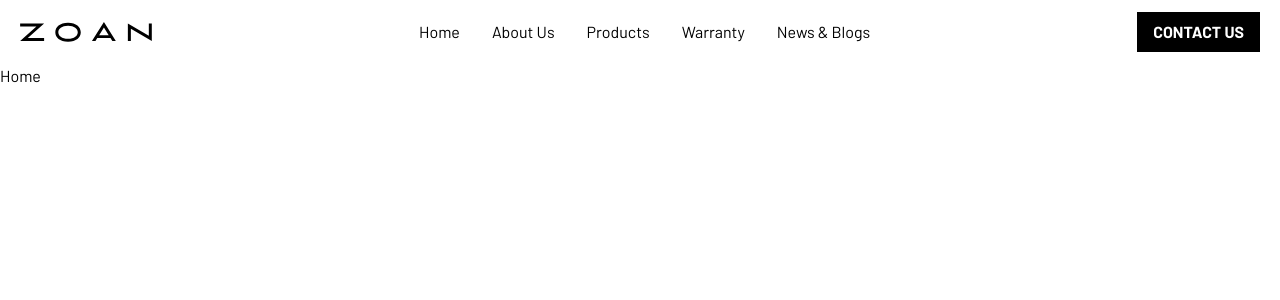
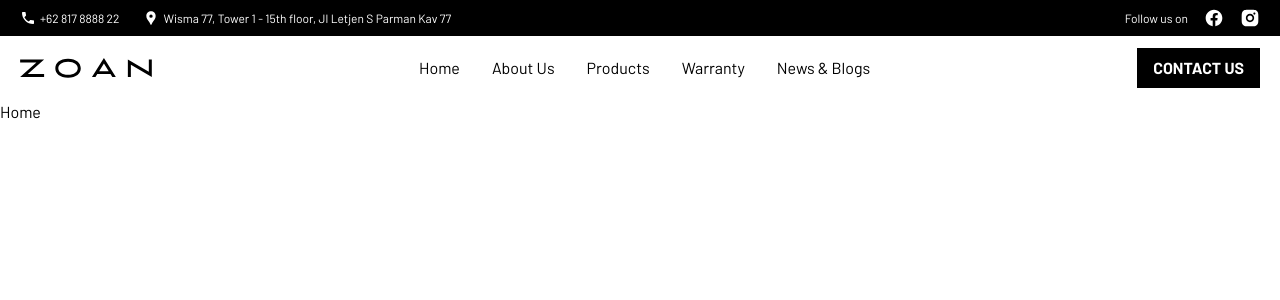
Before and after one commit to hrndbrs/zoan-client, a Next.js app: page / in a window 1280 px wide. Shown: the top 300 px of the page. Built offline with nearby package versions, Linux system fonts and the light colour scheme.

Commit message:
feat: added labeltop component
- moved navigation menu import to header component
- installed react icons
- replaced navigation menu import in root layout to header

```diff
--- a/app/layout.tsx
+++ b/app/layout.tsx
@@ -1,6 +1,7 @@
 import type { Metadata } from "next";
 import { Barlow } from "next/font/google";
-import NavigationMenu from "@/components/shared/navigation/NavigationMenu";
+// import NavigationMenu from "@/components/shared/navigation/NavigationMenu";
+import Header from "@/components/shared/header/Header";
 import "./globals.css";
 
 const barlow = Barlow({
@@ -21,7 +22,7 @@ export default function RootLayout({
 	return (
 		<html lang="en">
 			<body className={barlow.className}>
-				<NavigationMenu />
+				<Header />
 				{children}
 			</body>
 		</html>
--- /dev/null
+++ b/components/shared/LabelTop.tsx
@@ -0,0 +1,33 @@
+import { MdLocalPhone, MdLocationPin } from "react-icons/md";
+import { RiFacebookCircleFill, RiInstagramFill } from "react-icons/ri";
+import Link from "next/link";
+import { companyProfile } from "@/lib/mockData";
+
+export default function LabelTop() {
+	return (
+		<div className="bg-black text-white px-5 py-2 max-md:hidden">
+			<div className="inner-container md:justify-between text-xs">
+				<div className="flex gap-6">
+					<div className="flex items-center gap-1">
+						<MdLocalPhone size={16} />
+						<p>{companyProfile.phoneNumber}</p>
+					</div>
+					<div className="flex items-center gap-1">
+						<MdLocationPin size={16} />
+						<p>{companyProfile.address}</p>
+					</div>
+				</div>
+
+				<div className="flex gap-4 items-center">
+					<p>Follow us on</p>
+					<Link href={companyProfile.facebook}>
+						<RiFacebookCircleFill size={20} />
+					</Link>
+					<Link href={companyProfile.instagram}>
+						<RiInstagramFill size={20} />
+					</Link>
+				</div>
+			</div>
+		</div>
+	);
+}
--- /dev/null
+++ b/components/shared/header/Header.tsx
@@ -0,0 +1,11 @@
+import LabelTop from "../LabelTop";
+import NavigationMenu from "../navigation/NavigationMenu";
+
+export default function Header() {
+	return (
+		<>
+			<LabelTop />
+			<NavigationMenu />
+		</>
+	);
+}
--- a/components/shared/navigation/MobileNavigation.tsx
+++ b/components/shared/navigation/MobileNavigation.tsx
@@ -17,7 +17,7 @@ export default function MobileNavigation() {
 		<>
 			<button
 				onClick={toggleNavLinks}
-				className="sm:hidden flex items-center justify-end"
+				className="md:hidden flex items-center justify-end"
 			>
 				<Image
 					src={burgerIcon}
@@ -26,7 +26,7 @@ export default function MobileNavigation() {
 					alt="burger"
 				/>
 			</button>
-			<div className={"sm:hidden col-span-2" + (menuExpanded ? "" : " hidden")}>
+			<div className={"md:hidden col-span-2" + (menuExpanded ? "" : " hidden")}>
 				<NavLinksContainer />
 			</div>
 		</>
--- a/components/shared/navigation/NavLink.tsx
+++ b/components/shared/navigation/NavLink.tsx
@@ -13,7 +13,7 @@ export default function NavLink({
 	return (
 		<li
 			className={
-				`flex items-center max-sm:mb-9 ` + (className ? className : "")
+				`flex items-center max-md:mb-9 ` + (className ? className : "")
 			}
 			{...props}
 		>
--- a/components/shared/navigation/NavigationMenu.tsx
+++ b/components/shared/navigation/NavigationMenu.tsx
@@ -9,7 +9,7 @@ export default function NavigationMenu() {
 
 	return (
 		<nav className="w-full py-3 px-5">
-			<div className="inner-container items-stretch sm:justify-between gap-4 max-sm:grid max-sm:grid-cols-2">
+			<div className="inner-container items-stretch md:justify-between gap-4 max-md:grid max-md:grid-cols-2">
 				<div className="flex items-center">
 					<Image
 						src="/icons/zoan-h-dark.svg"
@@ -18,8 +18,8 @@ export default function NavigationMenu() {
 						alt="nav-logo"
 					/>
 				</div>
-				<NavLinksContainer className="max-sm:hidden flex gap-8" />
-				<Button className="max-sm:hidden bg-black text-white font-bold">
+				<NavLinksContainer className="max-md:hidden flex gap-8" />
+				<Button className="max-md:hidden bg-black text-white font-bold">
 					Contact Us
 				</Button>
 				<MobileNavigation />
--- /dev/null
+++ b/lib/mockData.ts
@@ -0,0 +1,9 @@
+export const companyProfile = {
+	phoneNumber: "+62 817 8888 22",
+	address: "Wisma 77, Tower 1 - 15th floor, Jl Letjen S Parman Kav 77",
+	facebook: "https://facebook.com",
+	instagram: "https://instagram.com",
+	linkedin: "https://linkedin.com",
+	aboutUs:
+		"<b>Zoan Computing</b> is the most up to date technology with Integrated Solution through research & development from the experts team to produce Infrastructure Technology in servers, storage, workstations, Internet of Things and also Client Computing.\r\n\r\nBased on the needs of the user, Zoan computing is very flexible in terms of customization. The needs of customers with the latest technology at very affordable prices, make Zoan Computing one of the preferable choices in computing for the future.\r\n\r\nThe combination of solutions with software solutions such as Hyper Converged Technology, Artificial Intelligence Technology, Software Define Storage and even building applications to provide solutions that cannot be done by humans will make the Internet of Things an alternative choice for solving problems in various fields of life. State-of-the-Art technology, Zoan Computing is here to provide comprehensive solutions, making our lives better in the present and the future.",
+};
--- a/package.json
+++ b/package.json
@@ -16,6 +16,7 @@
     "next": "14.1.0",
     "react": "^18",
     "react-dom": "^18",
+    "react-icons": "^5.0.1",
     "tailwind-merge": "^2.2.1",
     "tailwindcss-animate": "^1.0.7"
   },
```
Also changed, not shown: public/icons/ri_instagram-fill.svg (added), 1 other file (tests, documents, lock files or other folders).
